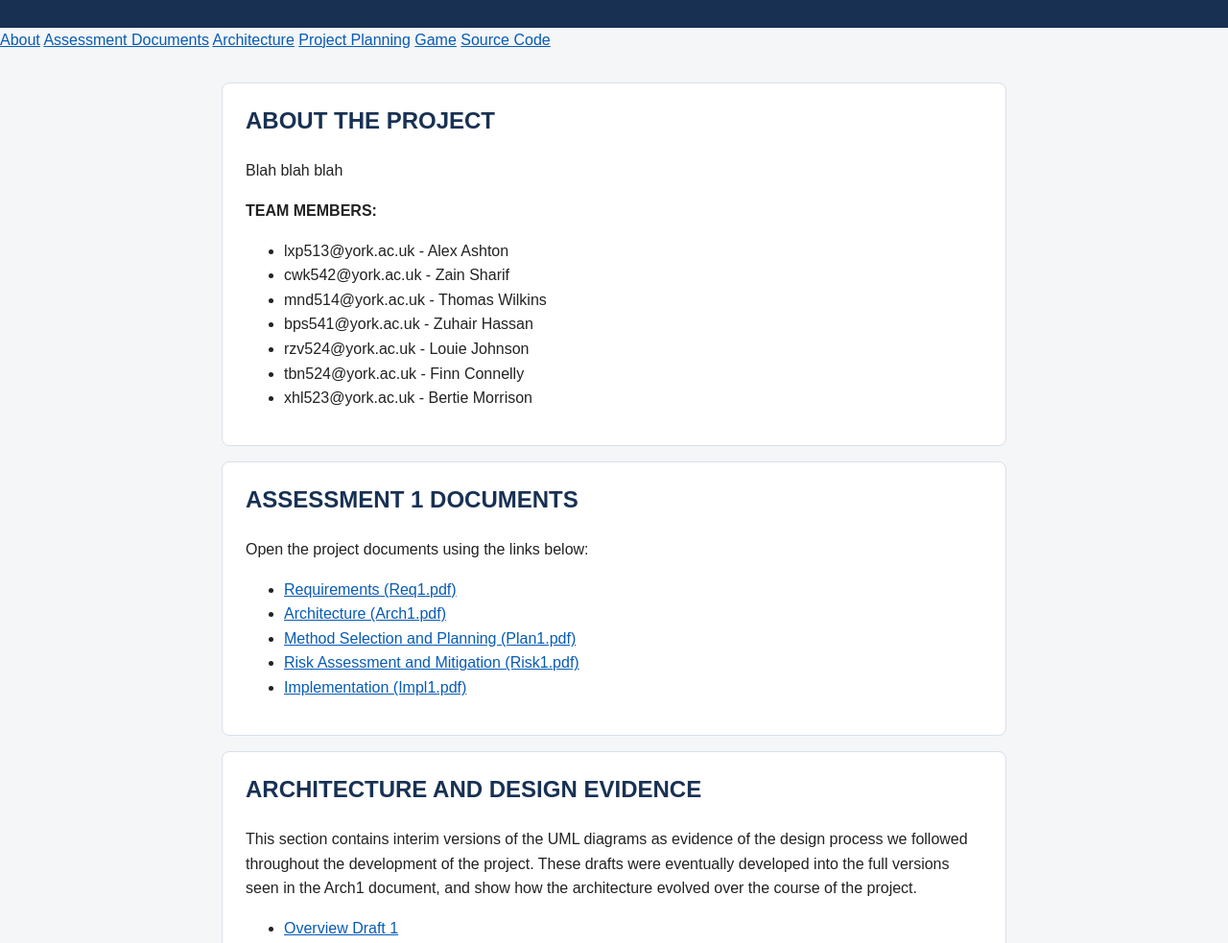
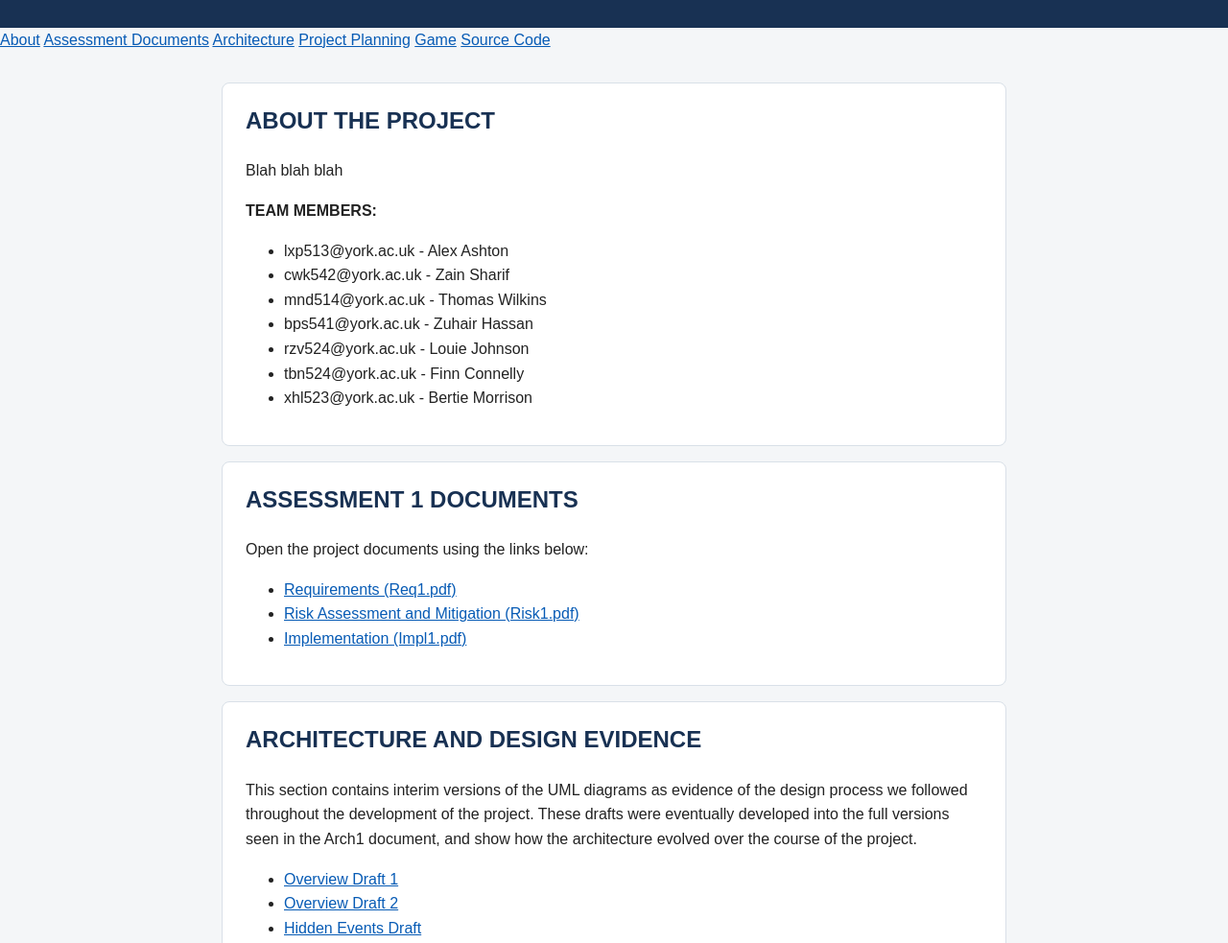
Before and after one commit to mnd514-cloud/GameChangersGooseGame, a plain HTML site: page index.html in a window 1280 px wide. Shown: the part 117-1100 px from the top of the page at 96% size. Drawn offline with Linux system fonts and the light colour scheme.

Commit message:
Update document links in index.html
first draft - need to add plan1 and arch1

```diff
--- a/index.html
+++ b/index.html
@@ -42,11 +42,9 @@
       <h2>ASSESSMENT 1 DOCUMENTS</h2>
       <p>Open the project documents using the links below:</p>
       <ul>
-        <li><a href="LINK GOES HERE">Requirements (Req1.pdf)</a></li>
-        <li><a href="LINK GOES HERE">Architecture (Arch1.pdf)</a></li>
-        <li><a href="LINK GOES HERE">Method Selection and Planning (Plan1.pdf)</a></li>
-        <li><a href="LINK GOES HERE">Risk Assessment and Mitigation (Risk1.pdf)</a></li>
-        <li><a href="LINK GOES HERE">Implementation (Impl1.pdf)</a></li>
+        <li><a href="eng1-website/Req1.pdf" target="_blank">Requirements (Req1.pdf)</a></li>
+		<li><a href="eng1-website/Risk1.pdf" target="_blank">Risk Assessment and Mitigation (Risk1.pdf)</a></li>
+		<li><a href="eng1-website/Impl1.pdf" target="_blank">Implementation (Impl1.pdf)</a></li>
       </ul>
     </section>
 
```
